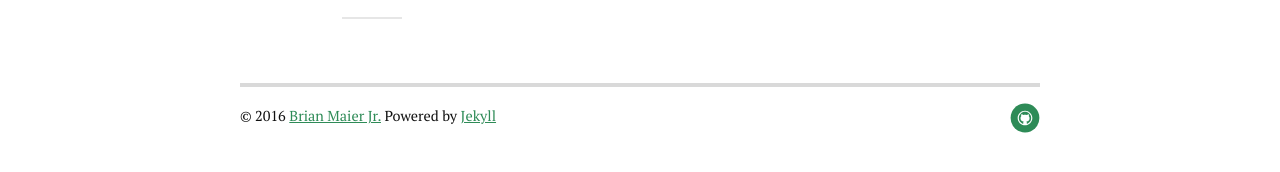
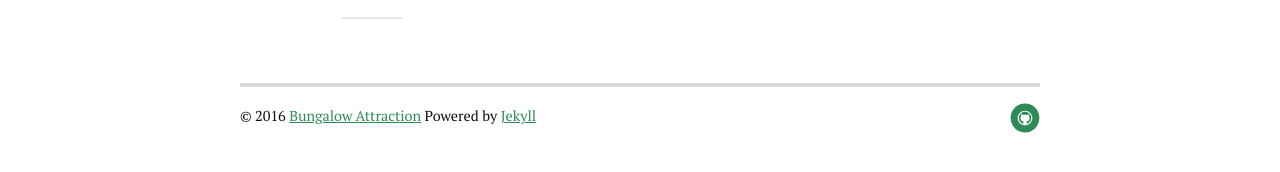
Before and after one commit to G710/bungalow-attraction, a Jekyll site: the page built from index.html, in a window 1280 px wide. Shown: the part 638-810 px from the top of the page. Built offline with Jekyll 4.4.1, drawn with Linux system fonts in a browser that asks for light colours; nearby versions of some CDN libraries; the list of posts is cut into pages by our own code.

Commit message:
copyright

```diff
--- a/_includes/footer.html
+++ b/_includes/footer.html
@@ -1,6 +1,6 @@
 <div class="footer">
    <div class="container">
-      <p class="copy">&copy; {{ site.time | date: '%Y' }} <a href="http://brianmaierjr.com">Brian Maier Jr.</a> Powered by <a href="http://jekyllrb.com">Jekyll</a></p>
+      <p class="copy">&copy; {{ site.time | date: '%Y' }} <a href="http://bungalow-attraction.de">Bungalow Attraction</a> Powered by <a href="http://jekyllrb.com">Jekyll</a></p>
 
       <div class="footer-links">
          <ul class="noList">
```
